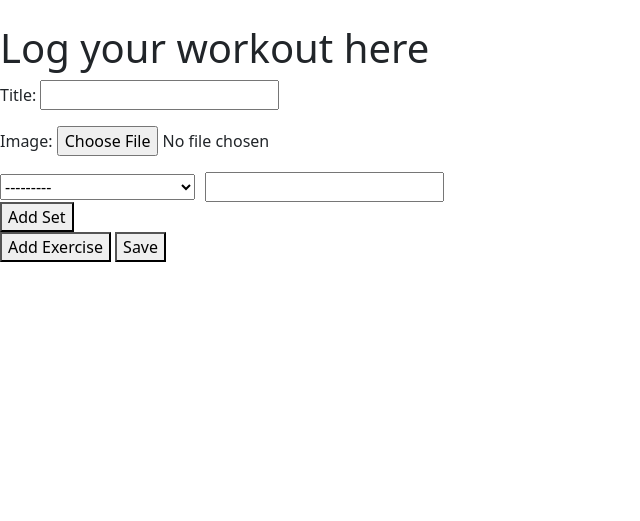
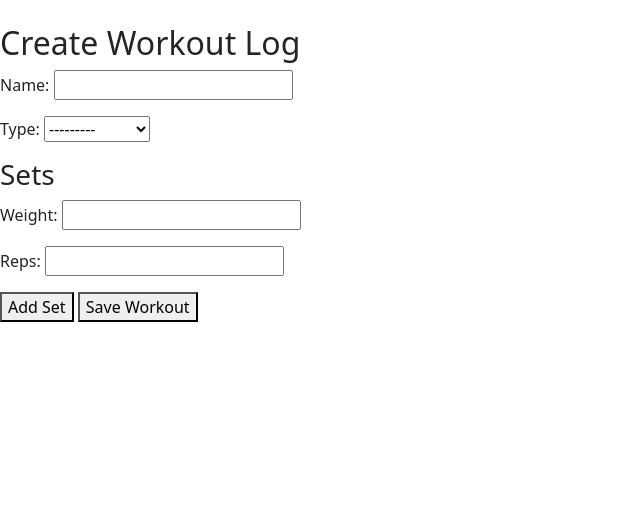
Before and after one commit to nikhiljadav/WorkoutHealthApp, a Django app: page /workoutLogger/createLog/ in a window 1280 px wide. Shown: the part 73-594 px from the top of the page, without its empty margins (0-640 px from the left). Run offline with Django 4.2, Linux system fonts and the light colour scheme; data comes from the database, SQL or seed files in the repository.

```diff
--- a/src/templates/base.html
+++ b/src/templates/base.html
@@ -20,10 +20,20 @@
             }
         </style>
         <div class="main">
+            {% if messages %}
+            <ul class="messages">
+                {% for message in messages %}
+                    <li class="{{ message.tags }}">{{ message }}</li>
+                {% endfor %}
+            </ul>
+            {% endif %}
+
+
             {% block content %}
 
             {% endblock content %}
         </div>
+
 
         <!-- End Body -->
 
--- a/src/workoutLogger/admin.py
+++ b/src/workoutLogger/admin.py
@@ -1,9 +1,7 @@
 from django.contrib import admin
 
-from workoutLogger.models import Workout, presetExercise, Exercise, Set
+from workoutLogger.models import Exercise, Set
 
-admin.site.register(Workout)
-admin.site.register(presetExercise)
 admin.site.register(Exercise)
 admin.site.register(Set)
 
--- a/src/workoutLogger/forms.py
+++ b/src/workoutLogger/forms.py
@@ -1,25 +1,12 @@
-# forms.py
 from django import forms
-from django.forms import inlineformset_factory
-from .models import Set, Exercise, Workout
+from .models import Exercise, Set
+
+class ExerciseForm(forms.ModelForm):
+    class Meta:
+        model = Exercise
+        fields = ['name', 'type']
 
 class SetForm(forms.ModelForm):
     class Meta:
         model = Set
         fields = ['weight', 'reps']
-
-class ExerciseForm(forms.ModelForm):
-    class Meta:
-        model = Exercise
-        fields = ['preset_exercise', 'order']
-        widgets = {
-            'preset_exercise': forms.Select(attrs={'class' : 'preset-exercise'}),
-        }
-
-class WorkoutForm(forms.ModelForm):
-    class Meta:
-        model = Workout
-        fields = ['title', 'image']
-
-SetFormSet = inlineformset_factory(Exercise, Set, form=SetForm, extra=1, can_delete=True)
-ExerciseFormSet = inlineformset_factory(Workout, Exercise, form=ExerciseForm, extra=1, can_delete=True)
--- a/src/workoutLogger/templates/workoutLogger/create_workout_log.html
+++ b/src/workoutLogger/templates/workoutLogger/create_workout_log.html
@@ -1,183 +1,42 @@
 {% extends 'base.html' %}
 
 {% block content %}
-<h1>Log your workout here</h1>
-<form method="post" enctype="multipart/form-data">
+  <h2>Create Workout Log</h2>
+  <form method="POST">
     {% csrf_token %}
-    {{ workout_form.as_p }}
-    <div id="exercise-form-container">
-        {% for form in exercise_formset %}
-            <div class="exercise-form">
-                <div class="exercise-fields">
-                    {{ form.preset_exercise }}
-                    {{ form.order }}
-                </div>
-                <div class="set-forms">
-                    {% for set_form in form.sets %}
-                        <div class="set-form">
-                            <label>Set {{ forloop.counter }}</label>
-                            {{ set_form.as_p }}
-                        </div>
-                    {% endfor %}
-                </div>
-                <button type="button" class="add-set">Add Set</button>
+    {{ exercise_form.as_p }}
+
+    <h3>Sets</h3>
+    {{ formset.management_form }}
+    <div id="form-container">
+        {% for form in formset %}
+            <div class="formset">
+                {{ form.as_p }}
             </div>
         {% endfor %}
     </div>
-    <button type="button" id="add-exercise">Add Exercise</button>
-    <button type="submit">Save</button>
-</form>
 
-<!-- Hidden form template -->
-<div id="exercise-form-template" style="display: none;">
-    <div class="exercise-form">
-        <div class="exercise-fields">
-            {{ exercise_formset.empty_form.preset_exercise }}
-            {{ exercise_formset.empty_form.order }}
-        </div>
-        <div class="set-forms"></div>
-        <button type="button" class="add-set">Add Set</button>
+    <!-- Empty form template for cloning -->
+    <div class="formset-empty" style="display:none;">
+        {{ formset.empty_form.as_p }}
     </div>
-</div>
 
-<template id="set-form-template">
-    <div class="set-form">
-        <label>Set 1</label>
-        <input type="number" name="weight" value="0">
-        <input type="number" name="reps" value="0">
-    </div>
-</template>
+    <button type="button" id="add-set">Add Set</button>
+    <button type="submit">Save Workout</button>
+  </form>
 
-<style>
-    .exercise-fields {
-        display: flex;
-        gap: 10px;
-        align-items: center;
-    }
-</style>
+  <script>
+    document.getElementById('add-set').addEventListener('click', function() {
+        const formContainer = document.getElementById('form-container');
+        const totalForms = document.getElementById('id_form-TOTAL_FORMS');
+        const currentFormCount = parseInt(totalForms.value);
+        const newForm = document.querySelector('.formset-empty').cloneNode(true);
 
-<script>
-document.addEventListener('DOMContentLoaded', function() {
-    const exerciseFormContainer = document.querySelector('#exercise-form-container');
-    const addExerciseButton = document.querySelector('#add-exercise');
-    const exerciseFormTemplate = document.querySelector('#exercise-form-template').firstElementChild;
-    const setFormTemplate = document.querySelector('#set-form-template').content;
-    let exerciseFormIndex = parseInt("{{ exercise_formset.total_form_count }}");
+        newForm.style.display = 'block';
+        newForm.innerHTML = newForm.innerHTML.replace(/__prefix__/g, currentFormCount);
+        formContainer.appendChild(newForm);
 
-    addExerciseButton.addEventListener('click', function() {
-        const newExerciseForm = exerciseFormTemplate.cloneNode(true);
-        const formRegex = RegExp(`form-(\\d){1}-`, 'g');
-        exerciseFormIndex++;
-        newExerciseForm.innerHTML = newExerciseForm.innerHTML.replace(formRegex, `form-${exerciseFormIndex}-`);
-        exerciseFormContainer.appendChild(newExerciseForm);
-
-        // Re-bind the Add Set button event for the new exercise form
-        const newExercise = exerciseFormContainer.lastElementChild;
-        bindAddSetEvent(newExercise.querySelector('.add-set'));
-        bindExerciseSelectEvent(newExercise.querySelector('.preset-exercise'));
+        totalForms.value = currentFormCount + 1;
     });
-
-    document.querySelectorAll('.add-set').forEach(bindAddSetEvent);
-    document.querySelectorAll('.preset-exercise').forEach(bindExerciseSelectEvent);
-
-    function bindAddSetEvent(button) {
-        button.addEventListener('click', function() {
-            const setFormsContainer = this.previousElementSibling;
-            const totalForms = setFormsContainer.children.length;
-            const newSetForm = setFormTemplate.cloneNode(true);
-            newSetForm.querySelector('label').textContent = `Set ${totalForms + 1}`;
-            setFormsContainer.appendChild(newSetForm);
-        });
-    }
-
-    function bindExerciseSelectEvent(selectElement) {
-        selectElement.addEventListener('change', function() {
-            const setFormContainer = this.closest('.exercise-form').querySelector('.set-forms');
-            if (this.value) {
-                if (setFormContainer && setFormContainer.children.length === 0) {
-                    const newSetForm = setFormTemplate.cloneNode(true);
-                    newSetForm.querySelector('label').textContent = `Set 1`;
-                    setFormContainer.appendChild(newSetForm);
-                }
-                setFormContainer.style.display = 'block';
-            } else {
-                if (setFormContainer) {
-                    setFormContainer.style.display = 'none';
-                }
-            }
-        });
-    }
-});
-</script>
+  </script>
 {% endblock %}
-
-
-<!--
-<h1>Log your workout here</h1>
-<form method="post" enctype="multipart/form-data">
-    {% csrf_token %}
-    <h2>{{ workout_form }}</h2>
-    <h3>{{ exercise_form }}</h3>
-    <div id="set-form-container" style="display:none;">
-        <h5>Sets</h5>
-        {{ set_formset.management_form }}
-        <div id="set-forms">
-            {% for form in set_formset %}
-            <div class="set-form">
-                {{ form }}
-            </div>
-            {% endfor %}
-        </div>
-        <button type="button" id="add-set">Add Set</button>
-    </div>
-    <div>
-        <button type="submit">Save</button>
-    </div>
-</form>
-
-<script>
-    document.addEventListener('DOMContentLoaded', function(){
-        const exerciseSelect = document.querySelector('#id_exercise_form');
-        const setFormContainer = document.querySelector('#set-form-container');
-        const setFormsDiv = document.querySelector('#set-forms');
-        const addSetButton = document.querySelector("#add-set");
-
-        console.log('DOM fully loaded and parsed');
-        console.log('Exercise Select:', exerciseSelect);
-        console.log('Set Form Container:', setFormContainer);
-        console.log('Add Set Button:', addSetButton);
-
-        exerciseSelect.addEventListener('change', function() {
-            console.log('Exercise selected:', this.value);
-            if(this.value){
-                setFormContainer.style.display = 'block';
-            } else {
-                setFormContainer.style.display = 'none';
-            }
-        });
-
-        addSetButton.addEventListener('click', function(){
-            console.log('Add Set button clicked');
-            const firstSetForm = setFormsDiv.querySelector('.set-form');
-            if(!firstSetForm){
-                console.error('No set form found to clone')
-                return;
-            }
-
-
-            const newForm = firstSetForm.cloneNode(true);
-            const totalForms = document.querySelector('#id_sets-TOTAL_FORMS');
-            const formCount = parseInt(totalForms.value);
-
-            console.log('Cloning form. Current form count:', formCount);
-
-            newForm.innerHTML = newForm.innerHTML.replace(/sets-\d+-/g, `sets-${formCount}-`);
-            setFormsDiv.appendChild(newForm);
-
-            totalForms.value = formCount+ 1;
-
-            console.log('New form added. Updated form count:', totalForms.value);
-        });
-
-    });
-</script> -->
--- a/src/workoutLogger/views.py
+++ b/src/workoutLogger/views.py
@@ -1,90 +1,51 @@
 from django.shortcuts import render, redirect
-from workoutLogger.forms import WorkoutForm, ExerciseFormSet, SetFormSet
 from account.models import Account
-from workoutLogger.models import Workout, Exercise
+from workoutLogger.models import Exercise, Set
+from django.forms import modelformset_factory
+from workoutLogger.forms import ExerciseForm, SetForm
 from django.contrib import messages
 # Create your views here.
 
 def workout_log_home(request):
-    context = {}
-    workouts = Workout.objects.filter(user=request.user)
-    context['workouts'] = workouts
+    exercises = Exercise.objects.filter(user=request.user).prefetch_related('sets')
+
+    if not exercises.exists():
+        messages.info(request, 'No exercises found. Start by logging your first workout!')
+    else:
+        print(f'Exercises: {exercises}')  # For debugging in the console
+
+    context = {
+        'exercises': exercises,
+    }
     return render(request, "workoutLogger/workout_log_home.html", context)
 
 def create_workout_log(request):
+    ExerciseFormSet = modelformset_factory(Set, form=SetForm, extra=1)  # Allow for adding multiple sets
     if request.method == 'POST':
-        workout_form = WorkoutForm(request.POST, request.FILES)
-        exercise_formset = ExerciseFormSet(request.POST, request.FILES)
+        exercise_form = ExerciseForm(request.POST)
+        formset = ExerciseFormSet(request.POST)
 
-        if workout_form.is_valid() and exercise_formset.is_valid():
-            workout = workout_form.save(commit=False)
-            workout.user = request.user
-            workout.save()
-
-            for exercise_form in exercise_formset:
-                if exercise_form.is_valid():
-                    exercise = exercise_form.save(commit=False)
-                    exercise.workout = workout
-                    exercise.save()
-
-                    set_formset = SetFormSet(request.POST, instance=exercise)
-                    if set_formset.is_valid():
-                        set_formset.save()
-                    else:
-                        messages.error(request, "Error saving sets")
-                        return redirect('workoutLogger:createLog')
-            messages.success(request, "Workout logged successfully")
+        if exercise_form.is_valid() and formset.is_valid():
+            exercise = exercise_form.save(commit=False)
+            exercise.user = request.user  # Set the user to the currently logged-in user
+            exercise.save()
+            sets = formset.save(commit=False)
+            for set_obj in sets:
+                set_obj.exercises = exercise
+                set_obj.save()
+            messages.success(request, 'Workout saved successfully!')
             return redirect('workoutLogger:workoutLogHome')
         else:
-            messages.error(request, "Invalid data in workout or exercise form")
-            return redirect('workoutLogger:createLog')
+            messages.error(request, 'There was an error saving your workout. Please try again.')
     else:
-        workout_form = WorkoutForm()
-        exercise_formset = ExerciseFormSet(queryset=Exercise.objects.none())
+        exercise_form = ExerciseForm()
+        formset = ExerciseFormSet(queryset=Set.objects.none())
 
     context = {
-        'workout_form': workout_form,
-        'exercise_formset': exercise_formset,
-        'set_formset': SetFormSet(),
+        'exercise_form': exercise_form,
+        'formset': formset,
     }
     return render(request, 'workoutLogger/create_workout_log.html', context)
-    # context = {}
-    # if request.method == "POST":
-    #     workout_form = WorkoutForm(request.POST, request.FILES)
-    #     exercise_form = ExerciseForm(request.POST)
-    #     if workout_form.is_valid() and exercise_form.is_valid():
-    #         workout = workout_form.save(commit=False)
-    #         exercise = exercise_form.save(commit=False)
-    #         workout.user = request.user                         #sets user for workout to the request's user
-    #         workout.save()                                      #saves workout
-    #         exercise.workout = workout                          #saves exercises workout field to current workout field
-    #         exercise.save()
-
-    #         set_formset = SetFormSet(request.POST, instance=exercise)   #set formset assigned to the exercise instance
-    #         if set_formset.is_valid():
-    #             set_formset.save()
-
-    #             if Workout.objects.filter(id=workout.id).exists() and Exercise.objects.filter(id=exercise.id).exists():
-    #                 messages.success(request, "W and E saved successfully")
-    #             else:
-    #                 messages.error(request, "error saving workout")
-
-    #             return redirect('workoutLogger:workoutLogHome')
-
-    #         else:
-    #             messages.error(request, "Invalid data in set formset")
-    #     else:
-    #         messages.error(request, "invalid workout or exercise form data")
-    # else:
-    #     workout_form = WorkoutForm()
-    #     exercise_form = ExerciseForm()
-    #     set_formset = SetFormSet()
-
-    # context['workout_form'] = workout_form
-    # context['exercise_form'] = exercise_form
-    # context['set_formset'] = set_formset
-
-    # return render(request, "workoutLogger/create_workout_log.html", context)
 
 def exercise_view(request):
     return render(request, "workoutLogger/exercises.html", {})
```
Also changed, not shown: src/workoutLogger/models.py (+6 -61 lines), src/workoutLogger/templates/workoutLogger/workout_log_home.html (+13 -15 lines), src/db.sqlite3, src/workoutLogger/migrations/0001_initial.py, src/workoutLogger/migrations/0002_exercise_presetexercise_set_workout_delete_blogpost_and_more.py (deleted), src/workoutLogger/migrations/0002_exercise_user.py (added), src/workoutLogger/migrations/0003_alter_exercise_name.py (added).
